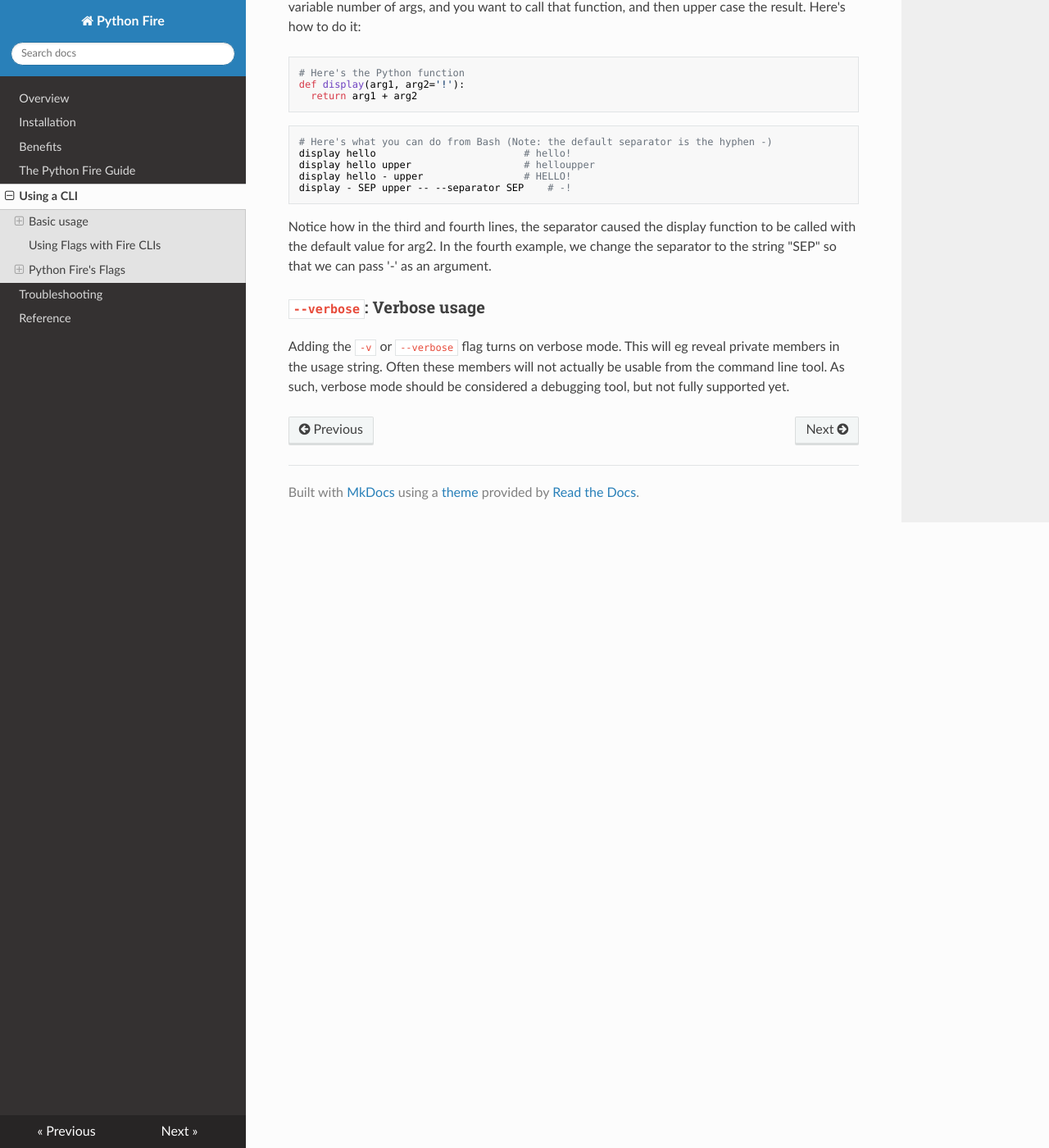
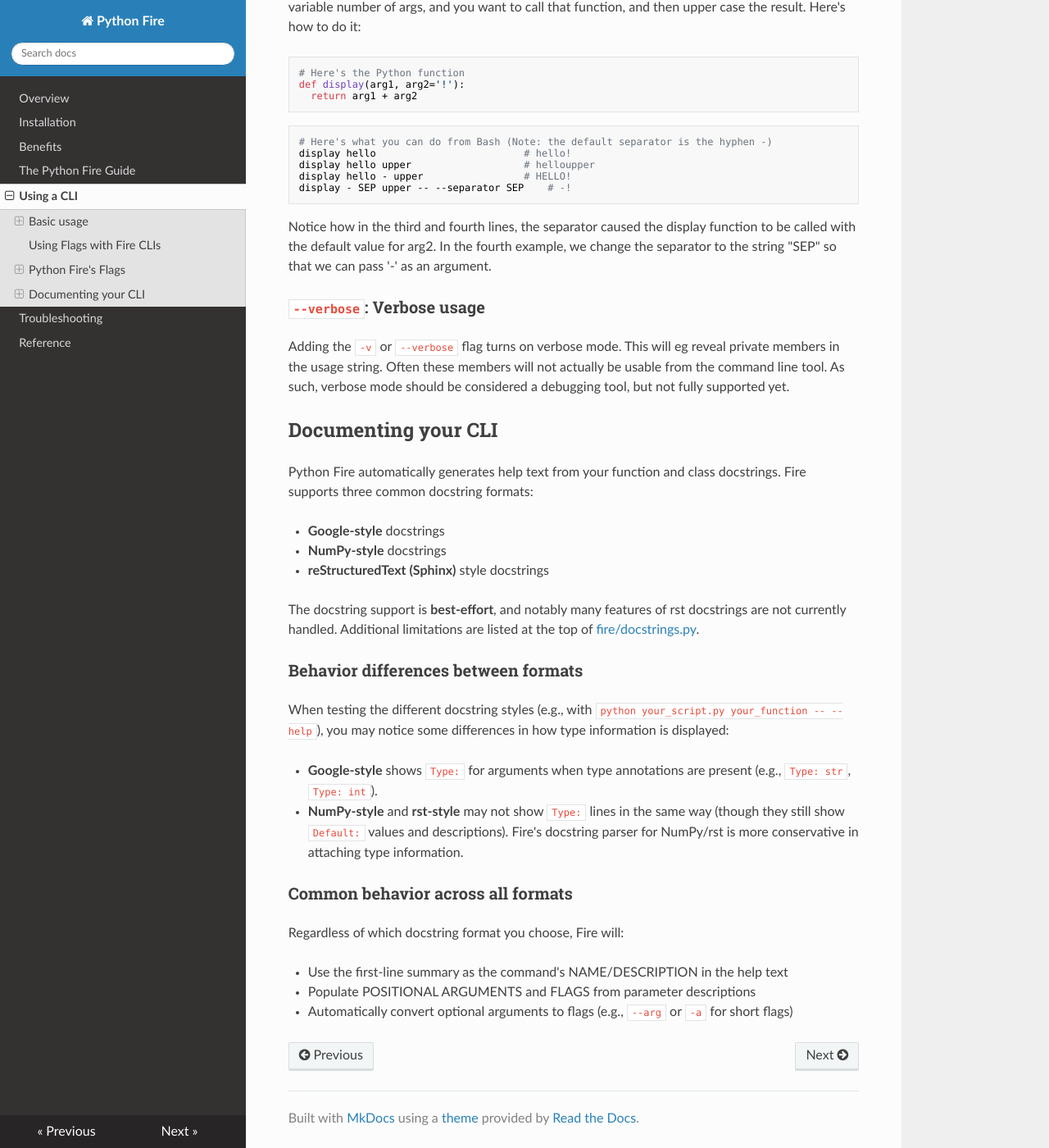
Before and after one commit to google/python-fire, an MkDocs documentation site: the page built from docs/using-cli.md, in a window 1280 px wide and 1400 px high, scrolled down 4299 px. Shown: the whole window at 82% size. Built offline with MkDocs 1.6.1, drawn with Linux system fonts in a browser that asks for light colours; nearby versions of some CDN libraries.

Commit message:
Add docstring format documentation to CLI usage guide
Documents the three supported docstring formats (Google, NumPy, and RST)
and their behavior differences when generating help text.

🤖 Generated with [Claude Code](https://claude.com/claude-code)

Co-Authored-By: Claude Sonnet 4.5 <noreply@anthropic.com>

```diff
--- a/docs/using-cli.md
+++ b/docs/using-cli.md
@@ -230,3 +230,39 @@ Adding the `-v` or `--verbose` flag turns on verbose mode. This will eg
 reveal private members in the usage string. Often these members will not
 actually be usable from the command line tool. As such, verbose mode should be
 considered a debugging tool, but not fully supported yet.
+
+
+## Documenting your CLI
+
+Python Fire automatically generates help text from your function and class
+docstrings. Fire supports three common docstring formats:
+
+- **Google-style** docstrings
+- **NumPy-style** docstrings
+- **reStructuredText (Sphinx)** style docstrings
+
+The docstring support is **best-effort**, and notably many features of rst
+docstrings are not currently handled. Additional limitations are listed at the
+top of
+[fire/docstrings.py](https://github.com/google/python-fire/blob/v0.3.0/fire/docstrings.py).
+
+### Behavior differences between formats
+
+When testing the different docstring styles (e.g., with
+`python your_script.py your_function -- --help`), you may notice some
+differences in how type information is displayed:
+
+- **Google-style** shows `Type:` for arguments when type annotations are
+  present (e.g., `Type: str`, `Type: int`).
+- **NumPy-style** and **rst-style** may not show `Type:` lines in the same way
+  (though they still show `Default:` values and descriptions). Fire's docstring
+  parser for NumPy/rst is more conservative in attaching type information.
+
+### Common behavior across all formats
+
+Regardless of which docstring format you choose, Fire will:
+
+- Use the first-line summary as the command's NAME/DESCRIPTION in the help text
+- Populate POSITIONAL ARGUMENTS and FLAGS from parameter descriptions
+- Automatically convert optional arguments to flags (e.g., `--arg` or `-a` for
+  short flags)
```
